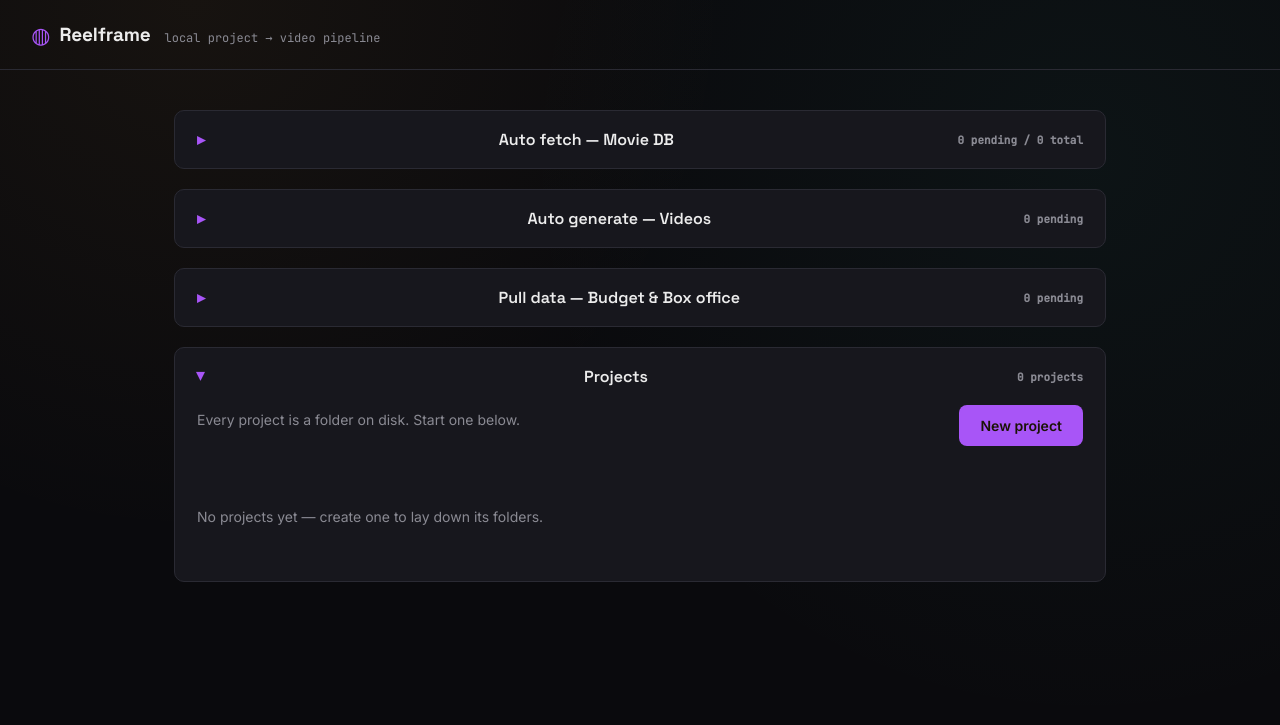
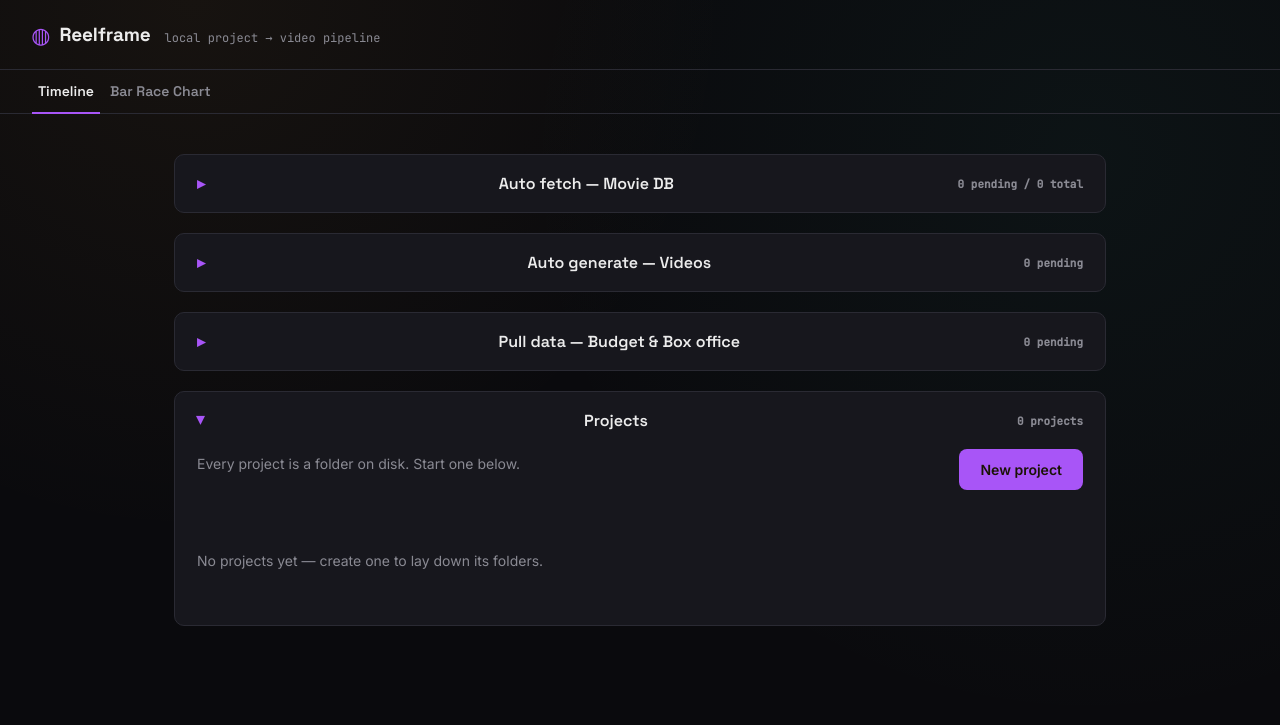
Before and after one commit to manojihturs/TimelineVideoGenerator, a Flask app: page / in a window 1280 px wide. Shown: the top 725 px of the page. Run offline with Flask 3, Linux system fonts and the light colour scheme; data that the repository does not hold is empty; some libraries are stand-ins or nearby versions.

Commit message:
Add top-level Timeline / Bar Race Chart tabs to the main page
Timeline tab wraps the existing filmography/video-pipeline tool
unchanged and stays active by default. Bar Race Chart embeds the
separate Bar Race Studio app (its own FastAPI backend + Vite frontend)
via a lazy-loaded iframe, so it doesn't load until the tab is actually
opened. The tab list is built to grow: adding a future tool is just one
more button + matching panel, no changes to the switching logic.

```diff
--- a/static/css/style.css
+++ b/static/css/style.css
@@ -84,6 +84,45 @@
   font-family: "JetBrains Mono", monospace;
   font-size: 12px;
   color: var(--muted);
+}
+
+/* ---------- top-level product tabs ---------- */
+
+.top-tabs {
+  display: flex;
+  gap: 4px;
+  padding: 0 32px;
+  border-bottom: 1px solid var(--border);
+}
+
+.top-tab {
+  appearance: none;
+  background: none;
+  border: none;
+  border-bottom: 2px solid transparent;
+  padding: 12px 6px;
+  margin-bottom: -1px;
+  font-family: "Space Grotesk", sans-serif;
+  font-weight: 600;
+  font-size: 14px;
+  color: var(--muted);
+  cursor: pointer;
+}
+
+.top-tab:hover { color: var(--text); }
+
+.top-tab.active {
+  color: var(--text);
+  border-bottom-color: var(--amber);
+}
+
+.tab-panel.hidden { display: none; }
+
+.barrace-frame {
+  display: block;
+  width: 100%;
+  height: calc(100vh - 130px); /* topbar + tab bar height */
+  border: 0;
 }
 
 /* ---------- layout ---------- */
--- /dev/null
+++ b/static/js/tabs.js
@@ -0,0 +1,26 @@
+// Top-level product tab switcher. Each button[data-tab="x"] shows/hides
+// its matching #tab-x panel. Kept as a separate tiny script (not folded
+// into app.js) since it has nothing to do with the Timeline tool's own
+// state — it just decides which tool's panel is visible.
+(function () {
+  const tabs = document.querySelectorAll(".top-tab");
+  const panels = document.querySelectorAll(".tab-panel");
+
+  tabs.forEach((tab) => {
+    tab.addEventListener("click", () => {
+      const target = tab.dataset.tab;
+
+      tabs.forEach((t) => t.classList.toggle("active", t === tab));
+      panels.forEach((p) => p.classList.toggle("hidden", p.id !== `tab-${target}`));
+
+      // Lazy-load the Bar Race Chart iframe on first visit only, so an
+      // idle "Timeline" session never spins up its dev server traffic.
+      if (target === "barrace") {
+        const frame = document.getElementById("barrace-frame");
+        if (frame && !frame.src && frame.dataset.src) {
+          frame.src = frame.dataset.src;
+        }
+      }
+    });
+  });
+})();
--- a/templates/index.html
+++ b/templates/index.html
@@ -18,6 +18,15 @@
   <div class="topbar-sub">local project → video pipeline</div>
 </header>
 
+<!-- Top-level product tabs — each entry here is a self-contained tool;
+     add more <button data-tab="..."> + matching #tab-<name> panel to grow
+     this list without touching the tab-switching logic itself. -->
+<nav class="top-tabs" id="top-tabs">
+  <button class="top-tab active" data-tab="timeline" type="button">Timeline</button>
+  <button class="top-tab" data-tab="barrace" type="button">Bar Race Chart</button>
+</nav>
+
+<div id="tab-timeline" class="tab-panel">
 <main id="app">
 
   <!-- ============ VIEW: PROJECT LIST ============ -->
@@ -333,7 +342,16 @@
   </section>
 
 </main>
+</div>
+
+<div id="tab-barrace" class="tab-panel hidden">
+  <!-- Bar Race Studio is a separate app (its own FastAPI backend +
+       Vite dev server) — embedded here rather than reimplemented.
+       data-src (not src) so it only loads once the tab is first opened. -->
+  <iframe id="barrace-frame" class="barrace-frame" data-src="http://localhost:5173" title="Bar Race Chart Studio"></iframe>
+</div>
 
 <script src="/static/js/app.js"></script>
+<script src="/static/js/tabs.js"></script>
 </body>
 </html>
```
